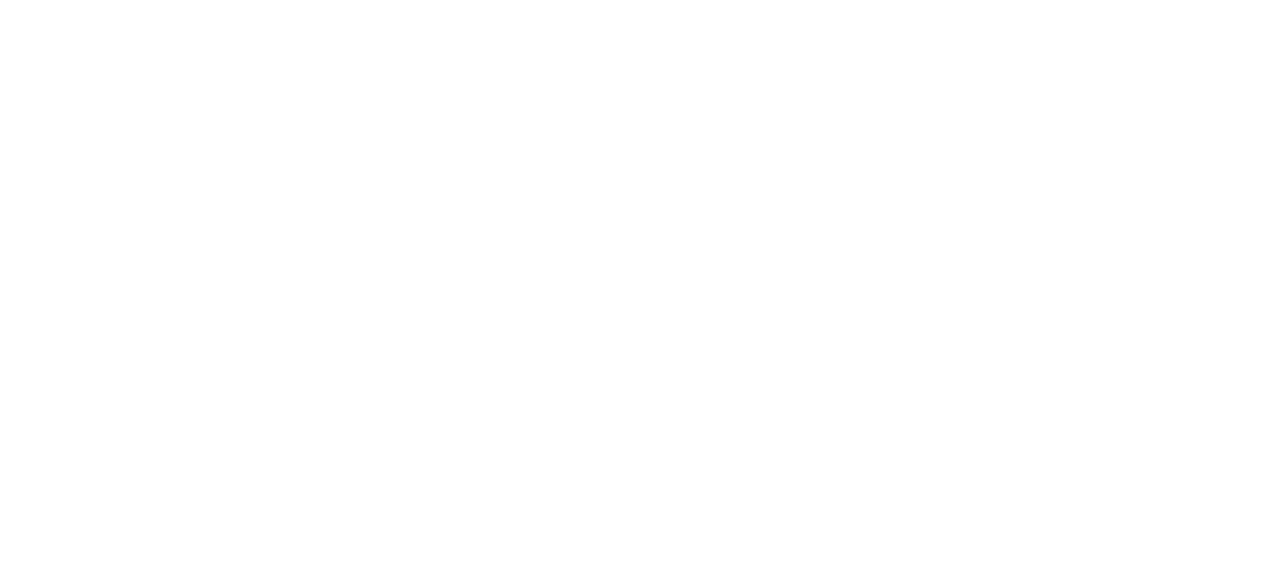
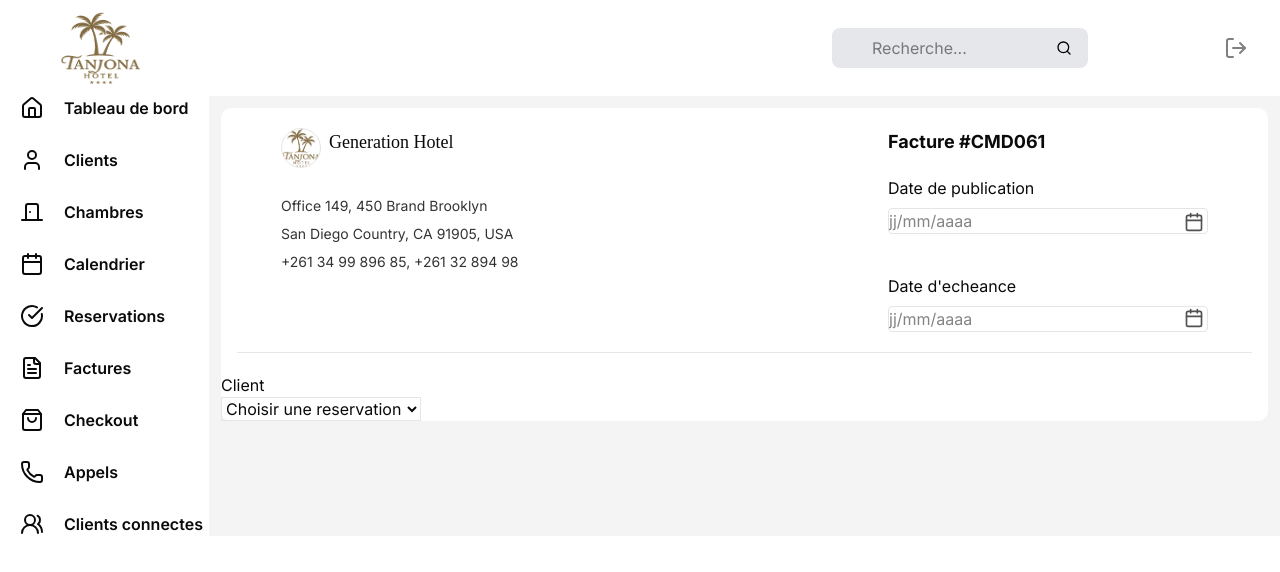
Before and after one commit to Tanjona-Dev/Hotel_Management, a React (Vite) app: page /nouvelle-facture in a window 1280 px wide. Before the commit this address had no page. Shown: the top 572 px of the page. Built offline with nearby package versions, Linux system fonts and the light colour scheme; a web font is replaced by a local one.

Commit message:
Add:Facture-Page.

```diff
--- a/src/App.jsx
+++ b/src/App.jsx
@@ -10,6 +10,7 @@
 import { ToastContainer } from "react-toastify";
 import DetailsReservation from "./Pages/DetailsReservation";
 import MainLayout from "./Components/Navigation/MainLayout";
+import NouvelleFacture from "./Pages/Factures/nouvelleFacture";
 import { DetailsClientsProfileProvider } from "./utils/context";
 import { BrowserRouter as Router, Routes, Route } from "react-router";
 import ReservationFacture from "./Pages/Reservation/reservationFacture";
@@ -43,6 +44,7 @@
                   element={<ReservationFacture />}
                 />
                 <Route path="/Factures" element={<Factures />} />
+                <Route path="/nouvelle-facture" element={<NouvelleFacture />} />
               </Route>
             </Routes>
           </DetailsClientsProfileProvider>
--- a/src/Pages/Factures/afficherTableau.jsx
+++ b/src/Pages/Factures/afficherTableau.jsx
@@ -1,6 +1,7 @@
+import { ChevronLeft, ChevronRight } from "lucide-react";
 import { Check, Mail, Plus, Printer } from "lucide-react";
-import { ChevronLeft, ChevronRight } from "lucide-react";
 import { reservationsPourPageReservation } from "../../Data/reservations_noms";
+import { Link } from "react-router";
 
 export function AfficherTableau({ page, setPage }) {
   const clientPerPage = 6;
@@ -40,11 +41,14 @@
         <h1 className="border-b-2 border-green-600 w-15 text-center m-4">
           Tout
         </h1>
-        <button className="flex gap-2 items-center px-5 bg-green-700 h-9 mt-3 mr-5 rounded-lg text-white cursor-pointer relative group overflow-hidden hover:scale-101 hover:shadow-lg transition duration-300">
+        <Link
+          to={`/nouvelle-facture`}
+          className="flex gap-2 items-center px-5 bg-green-700 h-9 mt-3 mr-5 rounded-lg text-white cursor-pointer relative group overflow-hidden hover:scale-101 hover:shadow-lg transition duration-300"
+        >
           Nouvelle facture{" "}
           <Plus size={18} className="group-hover:animate-spin" />
           <span className="absolute inset-0 bg-white opacity-9 -translate-x-full w-[100%] group-hover:translate-x-0 transition-all duration-500 ease-out"></span>
-        </button>
+        </Link>
       </div>
       <div className="m-5 bg-white rounded-lg h-180 overflow-hidden">
         <table className=" w-full ">
--- /dev/null
+++ b/src/Pages/Factures/divider.jsx
@@ -0,0 +1,7 @@
+export default function Divider({ height, width }) {
+  return (
+    <div
+      className={`h-[${height}px] w-[${width}%] bg-gray-200 rounded mx-4 my-5`}
+    ></div>
+  );
+}
--- /dev/null
+++ b/src/Pages/Factures/nouvelleFacture.jsx
@@ -0,0 +1,166 @@
+import Divider from "./divider";
+import { format } from "date-fns";
+import { cn } from "../../lib/utils";
+import { Calendar } from "lucide-react";
+import { DayPicker } from "react-day-picker";
+import logoHotel from "../../assets/logoHotel.png";
+import { useEffect, useRef, useState } from "react";
+import { reservationsPourPageReservation } from "../../Data/reservations_noms";
+
+function MyDatePicker({ setIsActive, calendarRef, setDateForInput }) {
+  const [selectedDate, setSelectedDate] = useState();
+  useEffect(() => {
+    setDateForInput(selectedDate);
+  }, [setDateForInput, selectedDate]);
+
+  const handleDateSelecte = (date) => {
+    setSelectedDate(date);
+    setDateForInput(date);
+    setIsActive(false);
+  };
+
+  useEffect(() => {
+    const clickOutside = (e) => {
+      if (calendarRef.current && !calendarRef.current.contains(e.target)) {
+        setIsActive(false);
+      }
+    };
+    document.addEventListener("mousedown", clickOutside);
+    return () => document.removeEventListener("mousedown", clickOutside);
+  }, [setIsActive, calendarRef]);
+
+  return (
+    <div className="bg-purple-100 rounded-lg shadow" ref={calendarRef}>
+      <DayPicker
+        mode="single"
+        selected={selectedDate}
+        onSelect={handleDateSelecte}
+      />
+      {selectedDate && (
+        <p>Date sélectionnée : {format(selectedDate, "dd/MM/yyyy")}</p>
+      )}
+    </div>
+  );
+}
+
+function NouvelleFacture() {
+  const [echeanceActive, setEcheanceActive] = useState(false);
+  const [publicationActive, setPublicationActive] = useState(false);
+  const [publicationDate, setPublicationDate] = useState("");
+  const [echeanceDate, setEcheanceDate] = useState("");
+
+  // REFERENCE
+  const publicationCalendarRef = useRef(null);
+  const echeanceCalendarRef = useRef(null);
+
+  const maxRef = Math.max(
+    ...reservationsPourPageReservation.map((item) =>
+      parseInt(item.reference.replace("CMD", ""))
+    )
+  );
+  const newRef = "CMD" + String(maxRef + 1).padStart(3, "0");
+
+  return (
+    <div className="bg-white m-3 rounded-lg">
+      <div className="flex justify-between mx-15  pt-5">
+        <div>
+          <div className="flex gap-2">
+            <img
+              src={logoHotel}
+              alt="logoHotel"
+              className="w-10 h-10 border rounded-full"
+            />
+            <h1 className="text-lg playwrite">Generation Hotel</h1>
+          </div>
+          <br />
+          <div className="text-sm text-black/80 leading-7">
+            <h1>Office 149, 450 Brand Brooklyn</h1>
+            <h1>San Diego Country, CA 91905, USA</h1>
+            <h1>+261 34 99 896 85, +261 32 894 98</h1>
+          </div>
+        </div>
+        <div>
+          <div className="flex flex-col gap-5 relative">
+            <div className="font-bold text-lg">Facture #{newRef}</div>
+            <div className="flex flex-col gap-2">
+              <label htmlFor="publication">Date de publication</label>
+              <input
+                type="text"
+                placeholder="jj/mm/aaaa"
+                className="border rounded w-80"
+                onClick={() => setPublicationActive(!publicationActive)}
+                value={
+                  publicationDate
+                    ? format(new Date(publicationDate), "dd/MM/yyyy")
+                    : ""
+                }
+                readOnly
+                id="publication"
+              />
+              <Calendar
+                size={20}
+                className="absolute right-1 top-21  opacity-70"
+                onClick={() => setPublicationActive(!publicationActive)}
+              />
+              <div
+                className={cn(
+                  "absolute right-0 z-10 top-23",
+                  publicationActive ? "block" : "hidden"
+                )}
+              >
+                <MyDatePicker
+                  setIsActive={setPublicationActive}
+                  calendarRef={publicationCalendarRef}
+                  setDateForInput={setPublicationDate}
+                />
+              </div>
+              <br />
+              <label htmlFor="echeance">Date d'echeance</label>
+              <input
+                type="text"
+                className="border rounded"
+                id="echeance"
+                value={
+                  echeanceDate
+                    ? format(new Date(echeanceDate), "dd/MM/yyyy")
+                    : ""
+                }
+                readOnly
+                placeholder="jj/mm/aaaa"
+                onClick={() => setEcheanceActive(true)}
+              />
+              <Calendar
+                size={20}
+                className="absolute top-45 left-74 opacity-70"
+                onClick={() => setEcheanceActive(!echeanceActive)}
+              />
+              <div
+                className={cn(
+                  "absolute right-0 top-47 z-10",
+                  echeanceActive ? "block" : "hidden"
+                )}
+                ref={echeanceCalendarRef}
+              >
+                <MyDatePicker
+                  setIsActive={setEcheanceActive}
+                  calendarRef={echeanceCalendarRef}
+                  setDateForInput={setEcheanceDate}
+                />
+              </div>
+            </div>
+          </div>
+        </div>
+      </div>
+      <Divider height={1} width={400} />
+      <div>
+        <div className="flex flex-col">
+          <label htmlFor="nom">Client</label>
+          <select name="" id="nom" className="border w-50">
+            <option value="">Choisir une reservation</option>
+          </select>
+        </div>
+      </div>
+    </div>
+  );
+}
+export default NouvelleFacture;
```
